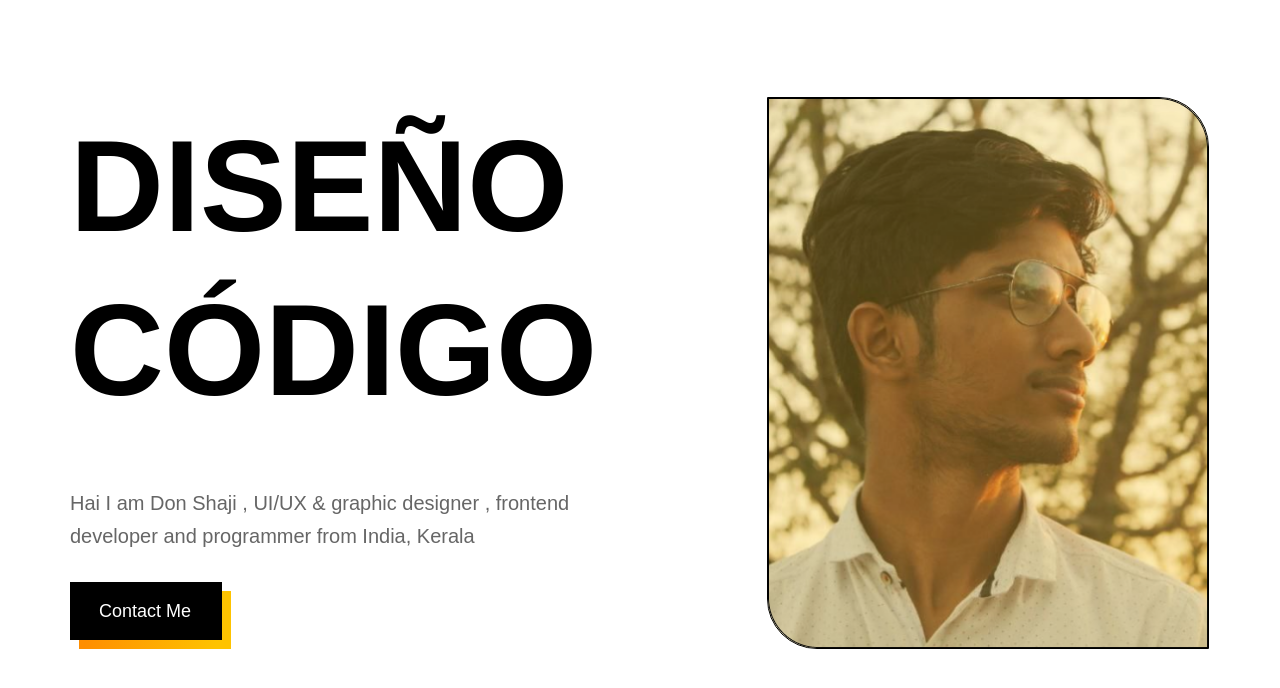
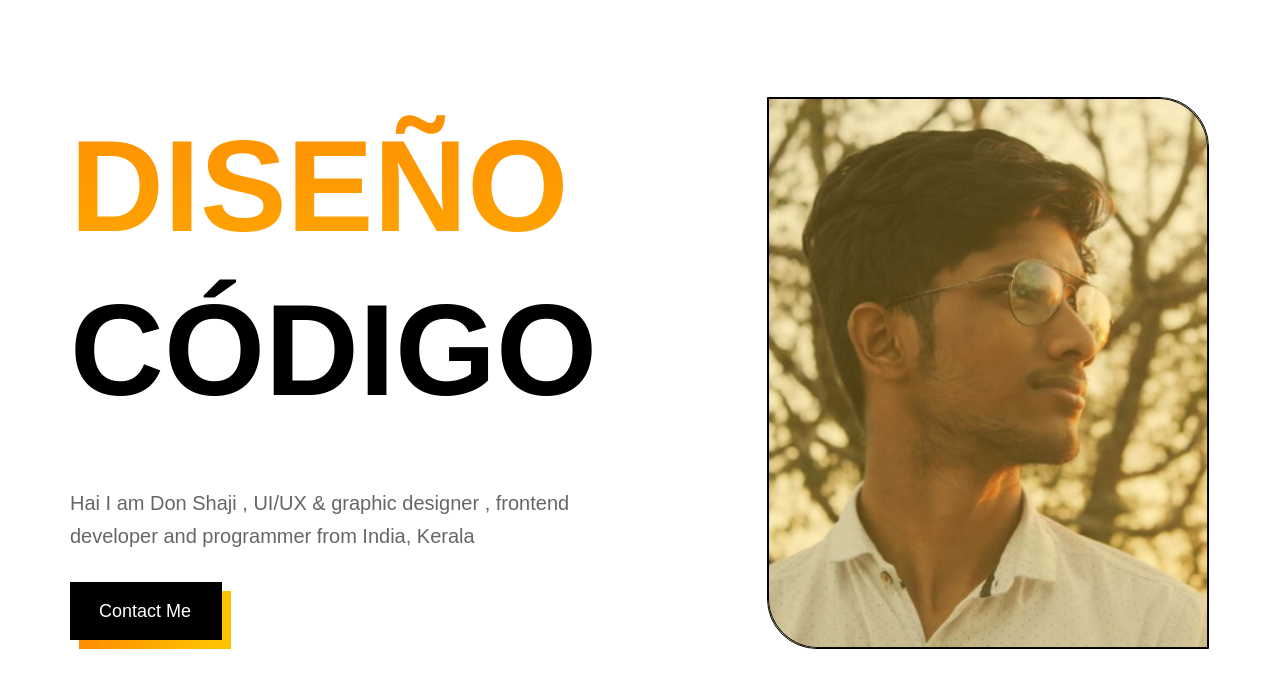
Before and after one commit to Donshaji/portfolio, a plain HTML site: page index.html in a window 1280 px wide. Shown: the part 112-800 px from the top of the page. Drawn offline with Linux system fonts and the light colour scheme.

Commit message:
css update

```diff
--- a/style.css
+++ b/style.css
@@ -161,11 +161,12 @@
   top: 184px;
 }
 .dise-o {
-  color: linear-gradient(
-    268.86deg,
-    rgba(254, 142, 1, 1) 0%,
-    rgba(254, 195, 0, 1) 100%
-  );
+  background: linear-gradient(180deg, rgb(254, 142, 1) 0%, rgb(254, 195, 0) 100%);
+  -webkit-background-clip: text !important;
+  background-clip: text;
+  -webkit-text-fill-color: transparent;
+  text-fill-color: transparent;
+  color: transparent;
   text-align: left;
   font-family: "PlusJakartaSans-ExtraBold", sans-serif;
   font-size: 130px;
```
